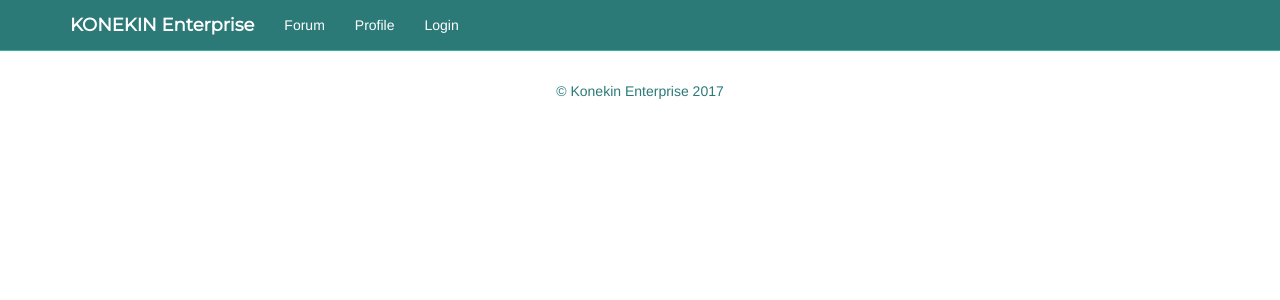
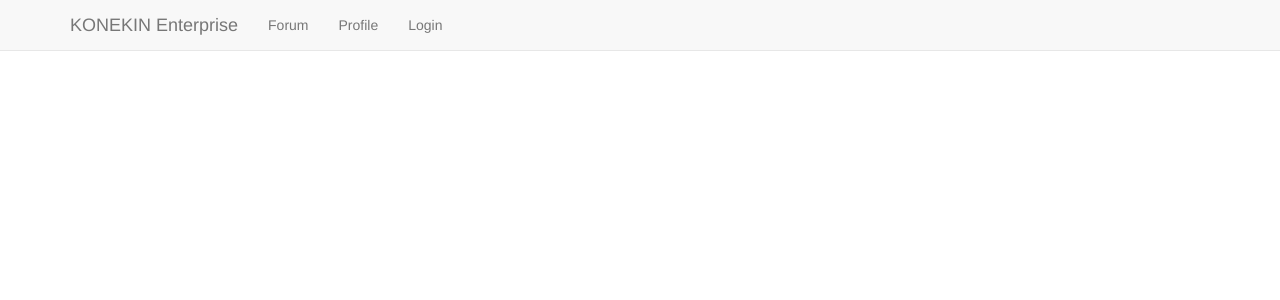
Before and after one commit to argaghulamahmad/konekin-enterprise, a Django app: template templates/layout/base.html in a window 1280 px wide. Shown: the top 300 px of the page. Run offline with Django 3.2, Linux system fonts and the light colour scheme; the template is opened without the code that fills it, so the values that code supplies are empty; some libraries are stand-ins or nearby versions.

Commit message:
Memperbaharui src 'static/css/base.css'

```diff
--- a/static/css/base.css
+++ b/static/css/base.css
@@ -11,104 +11,3 @@ footer {
     color: #2b7a78;
     width: 100%;
 }
-
-.navbar-default {
-  background-color: #2b7a78;
-  border-color: #3aafa9;
-}
-.navbar-default .navbar-brand {
-  color: #ffffff;
-}
-.navbar-default .navbar-brand:hover,
-.navbar-default .navbar-brand:focus {
-  color: #def2f1;
-}
-.navbar-default .navbar-text {
-  color: #ffffff;
-}
-.navbar-default .navbar-nav > li > a {
-  color: #ffffff;
-}
-.navbar-default .navbar-nav > li > a:hover,
-.navbar-default .navbar-nav > li > a:focus {
-  color: #def2f1;
-}
-.navbar-default .navbar-nav > li > .dropdown-menu {
-  background-color: #2b7a78;
-}
-.navbar-default .navbar-nav > li > .dropdown-menu > li > a {
-  color: #ffffff;
-}
-.navbar-default .navbar-nav > li > .dropdown-menu > li > a:hover,
-.navbar-default .navbar-nav > li > .dropdown-menu > li > a:focus {
-  color: #def2f1;
-  background-color: #3aafa9;
-}
-.navbar-default .navbar-nav > li > .dropdown-menu > li.divider {
-  background-color: #3aafa9;
-}
-.navbar-default .navbar-nav .open .dropdown-menu > .active > a,
-.navbar-default .navbar-nav .open .dropdown-menu > .active > a:hover,
-.navbar-default .navbar-nav .open .dropdown-menu > .active > a:focus {
-  color: #def2f1;
-  background-color: #3aafa9;
-}
-.navbar-default .navbar-nav > .active > a,
-.navbar-default .navbar-nav > .active > a:hover,
-.navbar-default .navbar-nav > .active > a:focus {
-  color: #def2f1;
-  background-color: #3aafa9;
-}
-.navbar-default .navbar-nav > .open > a,
-.navbar-default .navbar-nav > .open > a:hover,
-.navbar-default .navbar-nav > .open > a:focus {
-  color: #def2f1;
-  background-color: #3aafa9;
-}
-.navbar-default .navbar-toggle {
-  border-color: #3aafa9;
-}
-.navbar-default .navbar-toggle:hover,
-.navbar-default .navbar-toggle:focus {
-  background-color: #3aafa9;
-}
-.navbar-default .navbar-toggle .icon-bar {
-  background-color: #ffffff;
-}
-.navbar-default .navbar-collapse,
-.navbar-default .navbar-form {
-  border-color: #ffffff;
-}
-.navbar-default .navbar-link {
-  color: #ffffff;
-}
-.navbar-default .navbar-link:hover {
-  color: #def2f1;
-}
-
-@media (max-width: 767px) {
-  .navbar-default .navbar-nav .open .dropdown-menu > li > a {
-    color: #ffffff;
-  }
-  .navbar-default .navbar-nav .open .dropdown-menu > li > a:hover,
-  .navbar-default .navbar-nav .open .dropdown-menu > li > a:focus {
-    color: #def2f1;
-  }
-  .navbar-default .navbar-nav .open .dropdown-menu > .active > a,
-  .navbar-default .navbar-nav .open .dropdown-menu > .active > a:hover,
-  .navbar-default .navbar-nav .open .dropdown-menu > .active > a:focus {
-    color: #def2f1;
-    background-color: #3aafa9;
-  }
-}
-
-.navbar-header{
-    font-family:"Montserrat";
-    font-weight: bolder;
-}
-
-.sticky {
-    position: -webkit-sticky; /* Safari */
-    position: sticky;
-    top: 0;
-}
```
